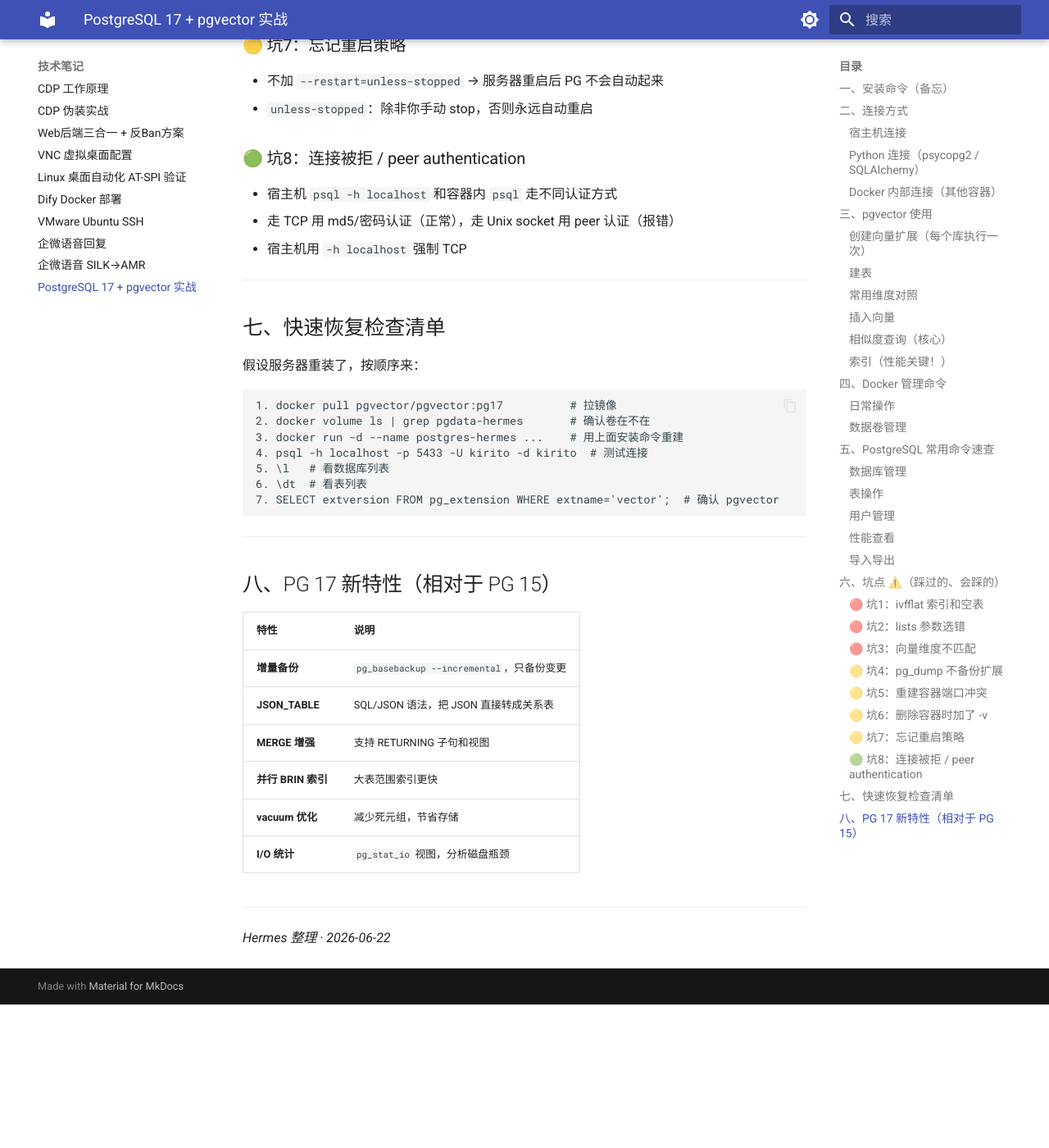
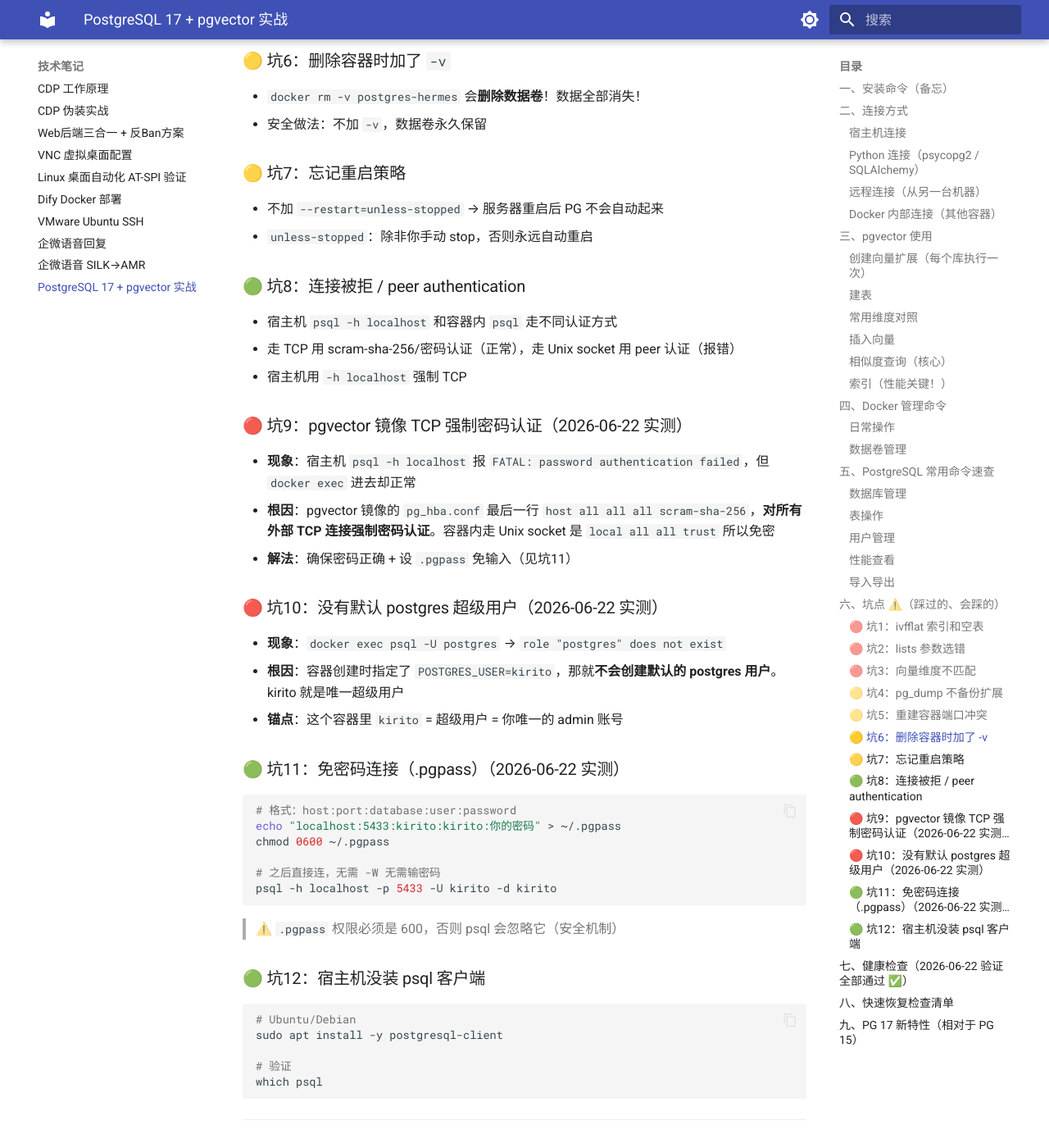
Before and after one commit to Nervger-lang/notes-blog, an MkDocs documentation site: the page built from docs/PostgreSQL17_pgvector_安装手册.md, in a window 1280 px wide and 1400 px high, scrolled down 7156 px. Shown: the whole window at 82% size. Built offline with MkDocs 1.6.1 and Material for MkDocs 9.7.7, drawn with Linux system fonts in a browser that asks for light colours; before the commit the page ends 8381 px from its top, so only the background shows below that; some of the changed text lies outside the part shown.

Commit message:
手册更新

````diff
--- a/docs/PostgreSQL17_pgvector_安装手册.md
+++ b/docs/PostgreSQL17_pgvector_安装手册.md
@@ -35,13 +35,14 @@ docker run -d \
 ### 宿主机连接
 
 ```bash
-# psql 命令行
+# 设 .pgpass（一次，免密码）
+echo "localhost:5433:kirito:kirito:<密码>" > ~/.pgpass
+chmod 0600 ~/.pgpass
+
+# 然后直接连，无需 -W
 psql -h localhost -p 5433 -U kirito -d kirito
 
-# 一行命令
-psql 'postgresql://kirito:<密码>@localhost:5433/kirito'
-
-# 先设环境变量免输密码
+# 或环境变量方式
 export PGPASSWORD='<密码>'
 psql -h localhost -p 5433 -U kirito -d kirito
 ```
@@ -58,6 +59,13 @@ conn = psycopg2.connect(
     password="<密码>",
     dbname="kirito"
 )
+```
+
+### 远程连接（从另一台机器）
+
+```bash
+# 宿主机 IP: 192.168.99.108
+psql -h 192.168.99.108 -p 5433 -U kirito -d kirito
 ```
 
 ### Docker 内部连接（其他容器）
@@ -333,28 +341,101 @@ gunzip < backup.sql.gz | psql -h localhost -p 5433 -U kirito -d kirito
 
 ### 🟢 坑8：连接被拒 / peer authentication
 - 宿主机 `psql -h localhost` 和容器内 `psql` 走不同认证方式
-- 走 TCP 用 md5/密码认证（正常），走 Unix socket 用 peer 认证（报错）
+- 走 TCP 用 scram-sha-256/密码认证（正常），走 Unix socket 用 peer 认证（报错）
 - 宿主机用 `-h localhost` 强制 TCP
 
----
+### 🔴 坑9：pgvector 镜像 TCP 强制密码认证（2026-06-22 实测）
+- **现象**：宿主机 `psql -h localhost` 报 `FATAL: password authentication failed`，但 `docker exec` 进去却正常
+- **根因**：pgvector 镜像的 `pg_hba.conf` 最后一行 `host all all all scram-sha-256`，**对所有外部 TCP 连接强制密码认证**。容器内走 Unix socket 是 `local all all trust` 所以免密
+- **解法**：确保密码正确 + 设 `.pgpass` 免输入（见坑11）
 
-## 七、快速恢复检查清单
+### 🔴 坑10：没有默认 postgres 超级用户（2026-06-22 实测）
+- **现象**：`docker exec psql -U postgres` → `role "postgres" does not exist`
+- **根因**：容器创建时指定了 `POSTGRES_USER=kirito`，那就**不会创建默认的 postgres 用户**。kirito 就是唯一超级用户
+- **锚点**：这个容器里 `kirito` = 超级用户 = 你唯一的 admin 账号
 
-假设服务器重装了，按顺序来：
+### 🟢 坑11：免密码连接（.pgpass）（2026-06-22 实测）
+```bash
+# 格式：host:port:database:user:password
+echo "localhost:5433:kirito:kirito:你的密码" > ~/.pgpass
+chmod 0600 ~/.pgpass
 
+# 之后直接连，无需 -W 无需输密码
+psql -h localhost -p 5433 -U kirito -d kirito
 ```
-1. docker pull pgvector/pgvector:pg17          # 拉镜像
-2. docker volume ls | grep pgdata-hermes       # 确认卷在不在
-3. docker run -d --name postgres-hermes ...    # 用上面安装命令重建
-4. psql -h localhost -p 5433 -U kirito -d kirito  # 测试连接
-5. \l   # 看数据库列表
-6. \dt  # 看表列表
-7. SELECT extversion FROM pg_extension WHERE extname='vector';  # 确认 pgvector
+> ⚠️ `.pgpass` 权限必须是 600，否则 psql 会忽略它（安全机制）
+
+### 🟢 坑12：宿主机没装 psql 客户端
+```bash
+# Ubuntu/Debian
+sudo apt install -y postgresql-client
+
+# 验证
+which psql
 ```
 
 ---
 
-## 八、PG 17 新特性（相对于 PG 15）
+## 七、健康检查（2026-06-22 验证全部通过 ✅）
+
+```sql
+-- 1. 版本
+SELECT version();
+-- → PostgreSQL 17.10
+
+-- 2. pgvector
+SELECT extversion FROM pg_extension WHERE extname='vector';
+-- → 0.8.3
+
+-- 3. 向量操作
+CREATE TABLE _test (id serial, emb vector(3));
+INSERT INTO _test (emb) VALUES ('[1,2,3]'), ('[10,20,30]');
+SELECT id, emb <-> '[1,2,3]' AS dist FROM _test ORDER BY dist;
+-- → 0, 33.67
+DROP TABLE _test;
+
+-- 4. 数据库大小
+SELECT pg_size_pretty(pg_database_size('kirito'));
+-- → 7734 kB
+```
+
+---
+
+## 八、快速恢复检查清单
+
+```bash
+# 1. 拉镜像
+docker pull pgvector/pgvector:pg17
+
+# 2. 确认数据卷
+docker volume ls | grep pgdata-hermes
+
+# 3. 重建容器（保留数据卷）
+docker run -d --name postgres-hermes \
+  -p 5433:5432 \
+  -e POSTGRES_USER=kirito \
+  -e POSTGRES_PASSWORD=*** \
+  -e POSTGRES_DB=kirito \
+  -v pgdata-hermes:/var/lib/postgresql/data \
+  --restart=unless-stopped \
+  pgvector/pgvector:pg17
+
+# 4. 测试连接
+psql -h localhost -p 5433 -U kirito -d kirito
+
+# 5. 验证
+\l              # 数据库列表
+\dt             # 表列表
+SELECT extversion FROM pg_extension WHERE extname='vector';
+
+# 6. 设免密码
+echo "localhost:5433:kirito:kirito:你的密码" > ~/.pgpass
+chmod 0600 ~/.pgpass
+```
+
+---
+
+## 九、PG 17 新特性（相对于 PG 15）
 
 | 特性 | 说明 |
 |------|------|
@@ -367,4 +448,4 @@ gunzip < backup.sql.gz | psql -h localhost -p 5433 -U kirito -d kirito
 
 ---
 
-*Hermes 整理 · 2026-06-22*
+*Hermes 整理 · 2026-06-22 · 最后验证：全部通过 ✅*
````
Also changed, not shown: other parts of docs/PostgreSQL17_pgvector_安装手册.md (+1 -1 lines).
